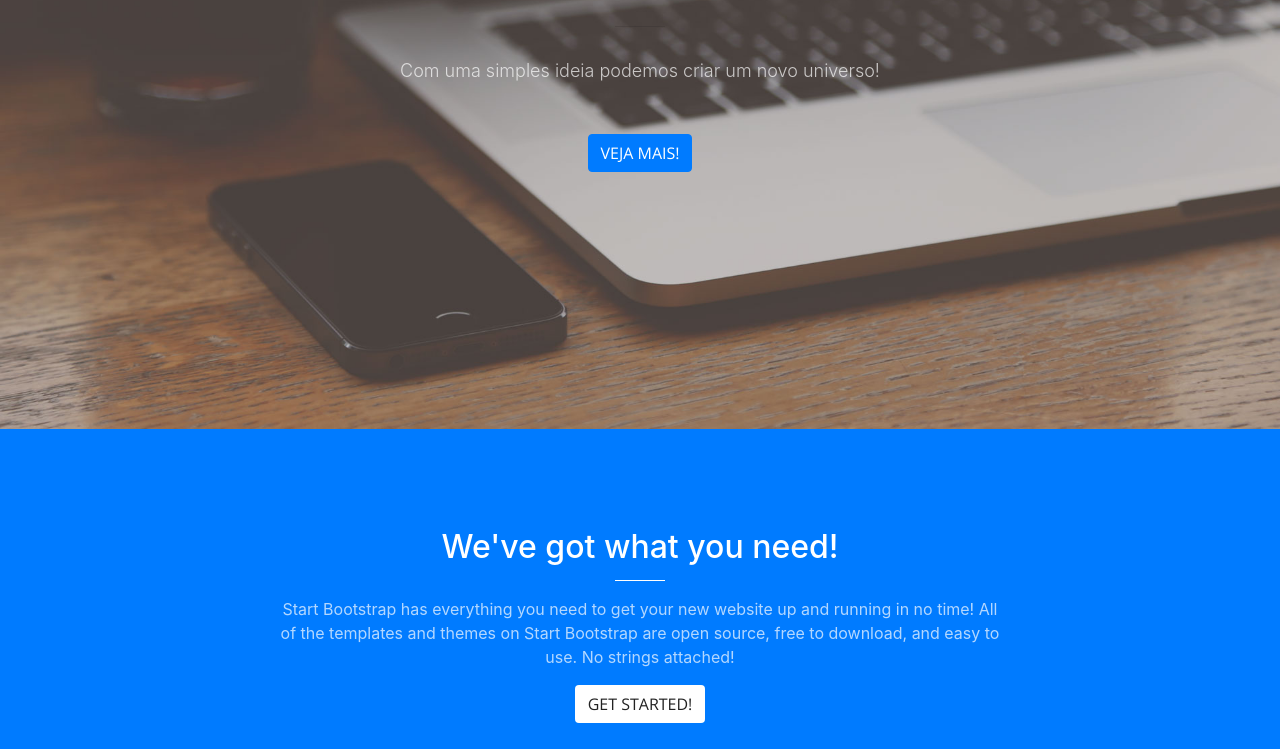
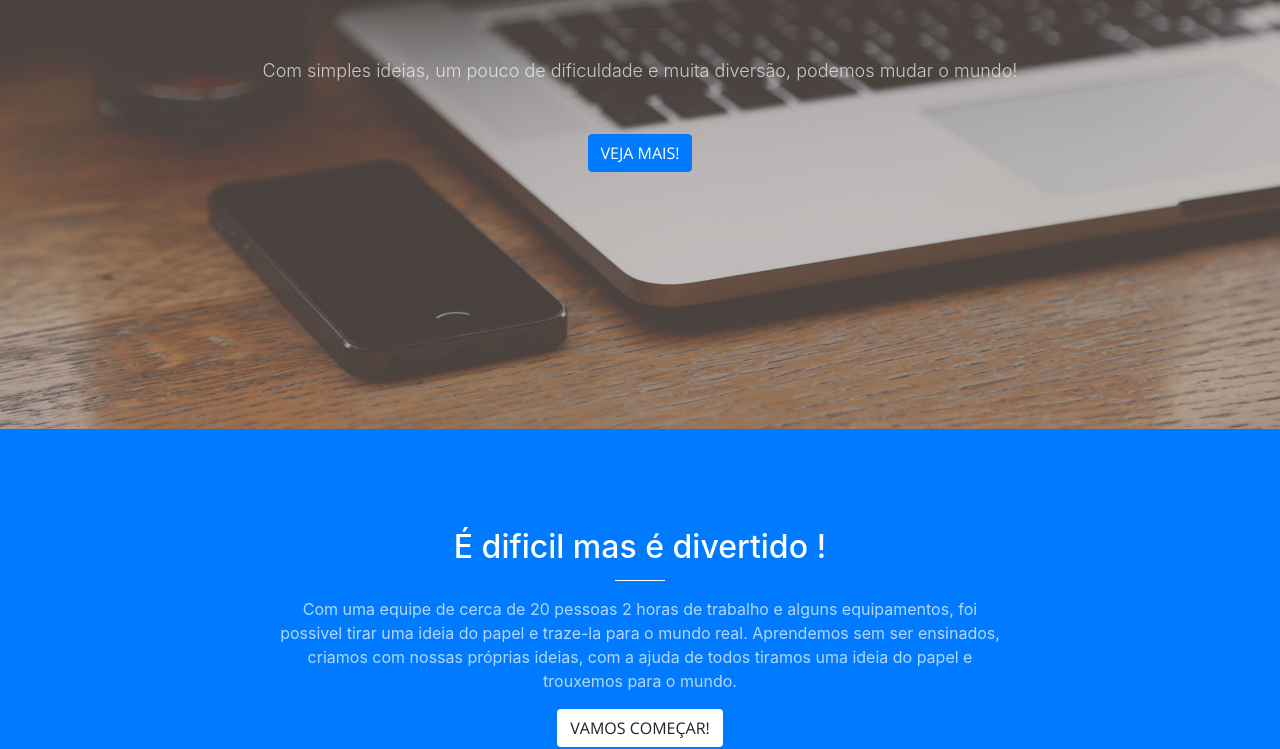
Before and after one commit to LeonardoPrange/LAB-Rinto, a website with bundled scripts: page index.html in a window 1280 px wide. Shown: the part 371-1120 px from the top of the page. Built offline with nearby package versions, Linux system fonts and the light colour scheme.

Commit message:
Criada a frase dos 2 primeiros blocos

```diff
--- a/index.html
+++ b/index.html
@@ -59,7 +59,7 @@
         <div class="header-content-inner">
           <h1 id="homeHeading">Uma pequena ideia, um grande propósito</h1>
           <hr>
-          <p>Com uma simples ideia podemos criar um novo universo!</p>
+          <p>Com simples ideias, um pouco de dificuldade e muita diversão, podemos mudar o mundo!</p>
           <a class="btn btn-primary btn-xl js-scroll-trigger" href="#about">Veja mais!</a>
         </div>
       </div>
@@ -69,10 +69,13 @@
       <div class="container">
         <div class="row">
           <div class="col-lg-8 mx-auto text-center">
-            <h2 class="section-heading text-white">We've got what you need!</h2>
+            <h2 class="section-heading text-white">É dificil mas é divertido !</h2>
             <hr class="light">
-            <p class="text-faded">Start Bootstrap has everything you need to get your new website up and running in no time! All of the templates and themes on Start Bootstrap are open source, free to download, and easy to use. No strings attached!</p>
-            <a class="btn btn-default btn-xl js-scroll-trigger" href="#services">Get Started!</a>
+            <p class="text-faded">Com uma equipe de cerca de 20 pessoas 2 horas de trabalho e alguns equipamentos, foi possivel tirar uma ideia
+              do papel e traze-la para o mundo real. Aprendemos sem ser ensinados, criamos com nossas próprias ideias, com a ajuda de todos tiramos uma ideia do papel
+              e trouxemos para o mundo.
+            </p>
+            <a class="btn btn-default btn-xl js-scroll-trigger" href="#services">Vamos Começar!</a>
           </div>
         </div>
       </div>
```
